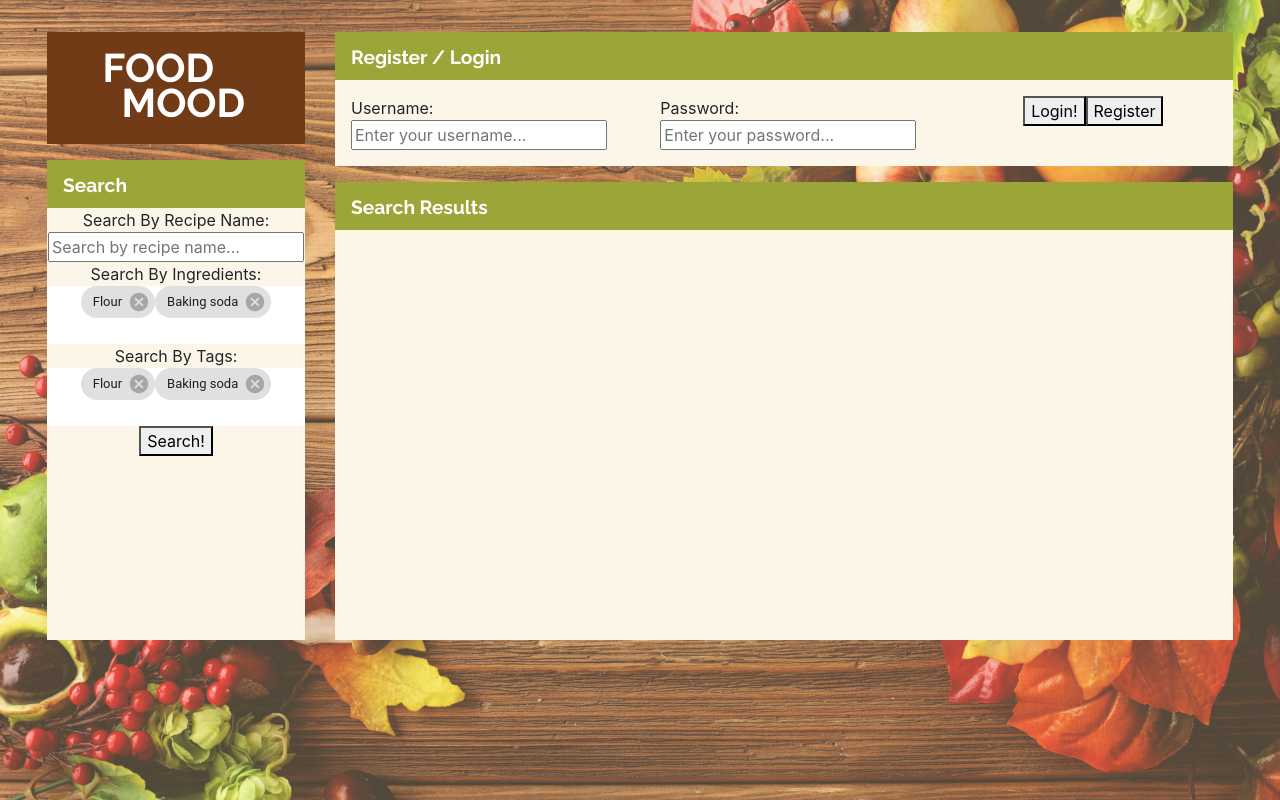
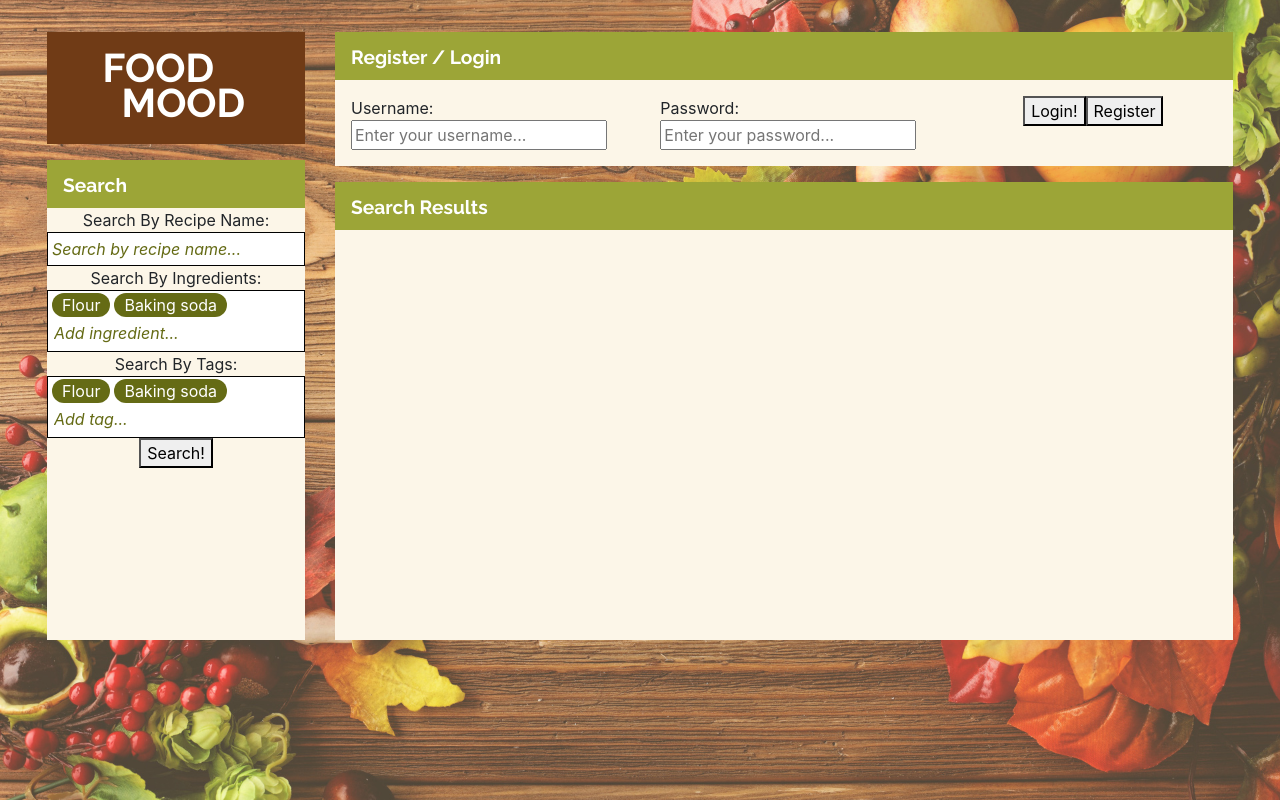
Before and after one commit to selinali2010/CS348Proj, a React (Create React App) app in the folder cs348-frontend/: page / in a window 1280 px wide. Built offline with nearby package versions, Linux system fonts and the light colour scheme.

Commit message:
more wip on ChipInput

```diff
--- a/cs348-frontend/src/App.css
+++ b/cs348-frontend/src/App.css
@@ -1,3 +1,18 @@
+/* BRAND COLORS */
+:root {
+  --brown: #703b16;
+  --paper: #fcf6e8;
+  --olive: #9ca537;
+  --olive-dark: #656b15;
+  --highlight: #61dafb;
+  --text-on-white: #30330a;
+}
+
+html {
+  /* 1rem == 16px by default */
+  font-family: "Open Sans", sans-serif;
+}
+
 .App {
   text-align: center;
 }
@@ -21,7 +36,7 @@
 }
 
 .App-link {
-  color: #61dafb;
+  color: var(--highlight);
 }
 
 .left-col {
@@ -45,7 +60,7 @@
   text-align: center;
   height: 7rem;
   width: 100%;
-  background: #703B16;
+  background: var(--brown);
 }
 
 .title-text {
@@ -88,7 +103,7 @@
 
 .section-title {
   text-align: left;
-  background: #9CA537;
+  background: var(--olive);
   height: 3rem;
 }
 
@@ -105,7 +120,7 @@
 
 .section-body {
   width: 100%;
-  background: #FCF6E8;
+  background: var(--paper);
 }
 
 .results-container {
@@ -228,18 +243,64 @@
   margin-top: 1rem;
 }
 
+input[type="text"] {
+  outline: none;
+  padding: 4px;
+  border: 1px solid black;
+}
+
+input[type="text"]:focus {
+  border: 1px solid var(--highlight);
+}
+
+input[type="text"]::placeholder {
+  color: var(--olive-dark);
+  font-style: italic;
+}
 
 /* CHIP INPUT */
-.chipInputBase {
+.fm-chip-input {
+  display: flex;
+  flex-direction: row;
+  flex-wrap: wrap;
+  align-items: center;
   background-color: white;
+  padding: 2px;
+  border: 1px solid black;
 }
 
-.chipList {
-  display: inline-block;
+.fm-chip-input:focus-within {
+  border: 1px solid var(--highlight);
 }
 
-.addChipInput {
-  display: inline-block;
-  background-color: white;
+.fm-chip-input-add-chip {
+  display: inline-flex;
+  flex-grow: 1;
   border: none;
+  background: none;
 }
+
+.fm-chip-input-add-chip {
+  border: none !important;
+  outline: none;
+}
+
+.fm-chip {
+  display: inline-flex;
+  padding: 0;
+  height: 1.5rem;
+  border-radius: 0.75rem;
+  margin-left: 0.125rem;
+  margin-right: 0.125rem;
+  background-color: var(--olive-dark);
+  align-items: center;
+  justify-content: center;
+  overflow: hidden;
+  text-overflow: ellipsis;
+}
+
+.fm-chip-label {
+  color: white;
+  padding: 0 0.625rem;
+  font-size: 1rem;
+}
--- /dev/null
+++ b/cs348-frontend/src/components/Chip.js
@@ -0,0 +1,12 @@
+import React from 'react';
+import { Cancel } from '@material-ui/icons';
+
+const Chip = (props) => {
+    return (
+        <div class="fm-chip">
+            <span class="fm-chip-label">{props.label}</span>
+        </div>
+    );
+}
+
+export default Chip;
--- a/cs348-frontend/src/components/ChipInput.js
+++ b/cs348-frontend/src/components/ChipInput.js
@@ -1,8 +1,5 @@
 import React from 'react';
-import { Chip } from '@material-ui/core';
-import search from '../redux/reducers/search';
-import { connect } from "react-redux";
-import { addResults } from '../redux/actions';
+import Chip from './Chip';
 
 const ChipInput = (props) => {
     const [chips, setChips] = React.useState([
@@ -25,16 +22,16 @@ const ChipInput = (props) => {
         }
     }
 
+    let placeholderText = "Add " + props.typeName + "...";
+
     return (
-        <div class="chipInputBase">
-            <div class="chipList">
-                { chips.map(chip =>
-                    <Chip label={chip}
-                        onDelete={handleDelete(chip)}
-                    />
-                )}
-            </div>
-            <input class="addChipInput" type="text" onKeyDown={tryAddChip} />
+        <div class="fm-chip-input">
+            { chips.map(chip =>
+                <Chip label={chip}
+                    onDelete={handleDelete(chip)}
+                />
+            )}
+            <input class="fm-chip-input-add-chip" type="text" placeholder={placeholderText} size={placeholderText.length} onKeyDown={tryAddChip} />
         </div>
     );
 }
--- a/cs348-frontend/src/components/SearchContentBox.js
+++ b/cs348-frontend/src/components/SearchContentBox.js
@@ -49,11 +49,11 @@ const SearchContentBox = ({addResults}) => {
             <div className="section-body search-content-body">
                 <form action="/action_page.php">
                     <div> Search By Recipe Name: </div>
-                    <input type="text" id="recipeName" name="recipeName" placeholder='Search by recipe name...'/>
+                    <input type="text" id="recipeName" name="recipeName" placeholder='Search by recipe name...' />
                     <div> Search By Ingredients: </div>
-                    <ChipInput id="ingredientName" name="ingredientName" placeholder='Search by ingredient...'/>
+                    <ChipInput id="ingredientName" name="ingredientName" typeName="ingredient" />
                     <div> Search By Tags: </div>
-                    <ChipInput id="tagName" name="tagName" placeholder='Search by tags...'/>
+                    <ChipInput id="tagName" name="tagName" typeName="tag" />
                 </form>
                 <button onClick={searchRecipes}>
                     Search!
```
